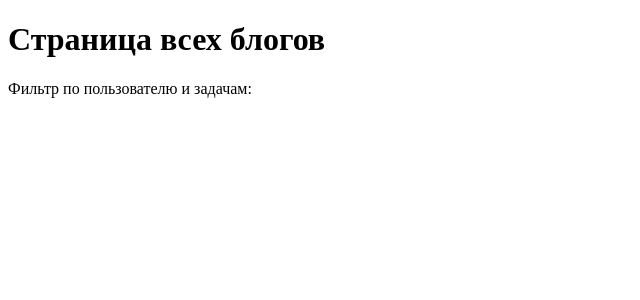
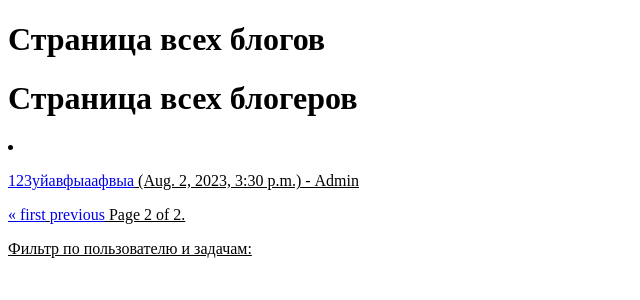
Before and after one commit to Kulebaev/DIY_Blog, a Django app: page /blogs/?page=2 in a window 1280 px wide. Shown: the part 106-406 px from the top of the page, without its empty margins (0-640 px from the left). Run offline with Django 4.2, Linux system fonts and the light colour scheme; data comes from the database, SQL or seed files in the repository.

Commit message:
Добавил страницу для всех блогов

```diff
--- a/DIY_blog/Blog/templates/blog/all_blogs.html
+++ b/DIY_blog/Blog/templates/blog/all_blogs.html
@@ -5,9 +5,31 @@
 {% block content %}
 <h1>Страница всех блогов</h1>
 
-<!-- Ссылка для перехода на страницу создания города -->
+<h1>Страница всех блогеров</h1>
+<u>
+    {% for post in page_obj %}
+    <li>
+        <p><a href="{% url 'post' post_id=post.id %}">{{ post.name }}</a> ({{ post.date }}) - {{ post.user.username }} </p>
+    </li>
+    {% endfor %}
+</ul>
+    <div class="pagination">
+        <span class="step-links">
+            {% if page_obj.has_previous %}
+                <a href="?page=1">&laquo; first</a>
+                <a href="?page={{ page_obj.previous_page_number }}">previous</a>
+            {% endif %}
 
-<!-- Ссылка для перехода на страницу создания задачи -->
+            <span class="current">
+                Page {{ page_obj.number }} of {{ page_obj.paginator.num_pages }}.
+            </span>
+
+            {% if page_obj.has_next %}
+                <a href="?page={{ page_obj.next_page_number }}">next</a>
+                <a href="?page={{ page_obj.paginator.num_pages }}">last &raquo;</a>
+            {% endif %}
+        </span>
+    </div>
 
 <p>Фильтр по пользователю и задачам:</p>
 
--- a/DIY_blog/Blog/views.py
+++ b/DIY_blog/Blog/views.py
@@ -78,7 +78,13 @@ def register_view(request):
 
 def all_blogs(request):
 
-    return render(request, 'Blog/all_blogs.html')
+    posts = UserPost.objects.all()
+
+    paginator = Paginator(posts, 5)  # Разбиваем на страницы по 5 элементов
+    page_number = request.GET.get('page')
+    page_obj = paginator.get_page(page_number)
+
+    return render(request, 'Blog/all_blogs.html', {'page_obj': page_obj})
 
 
 # Профиль
```
